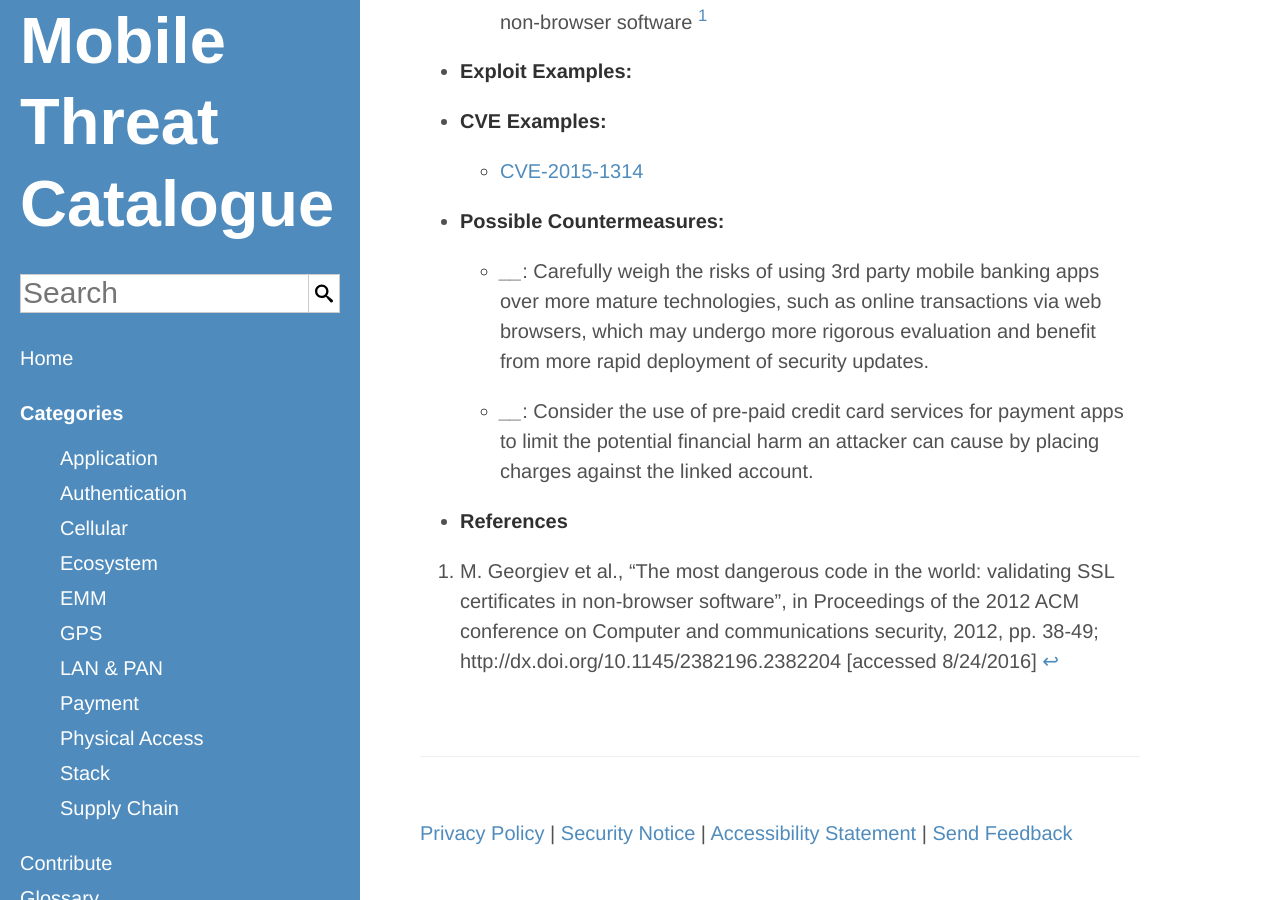
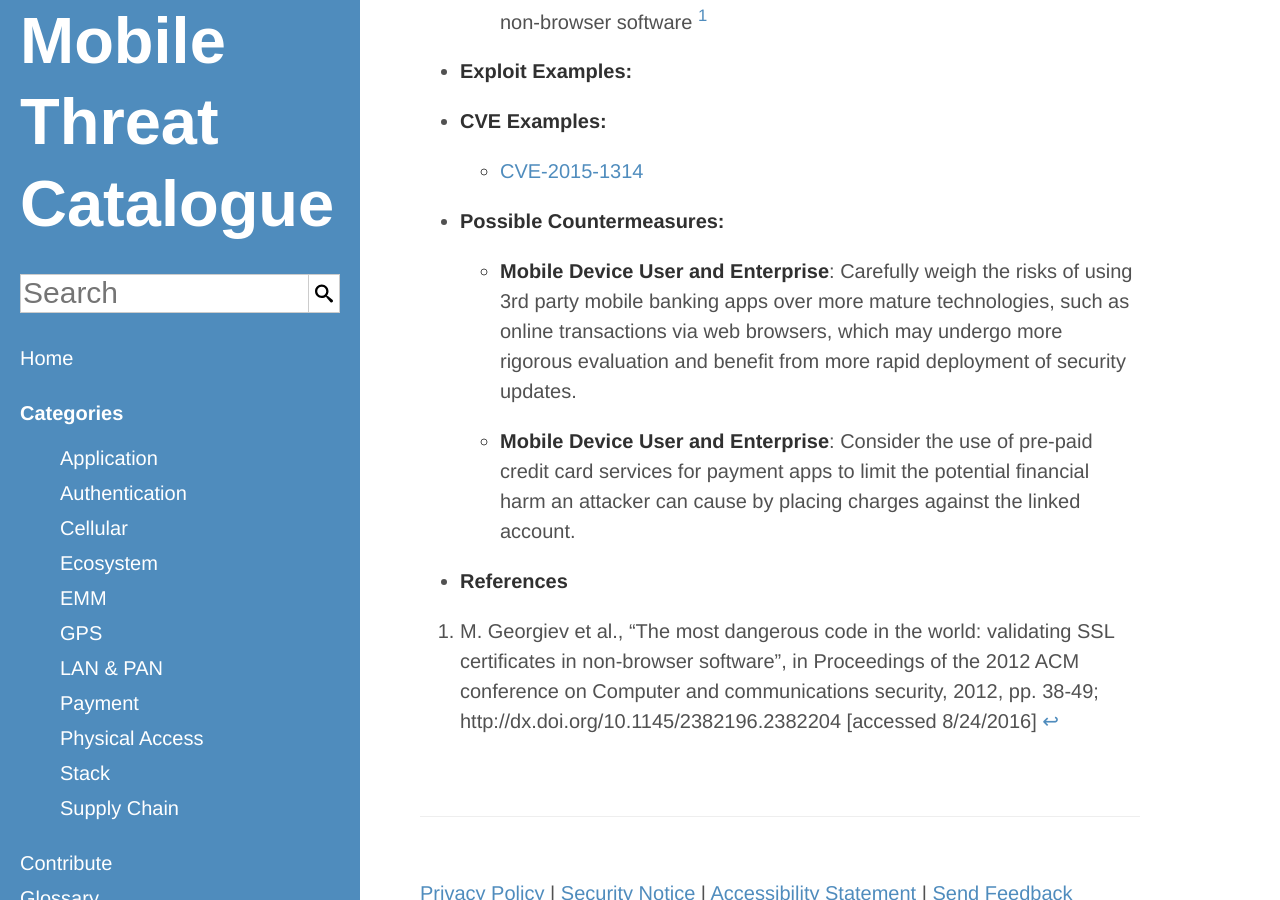
Before and after one commit to usnistgov/mobile-threat-catalogue, a Jekyll site: the page built from _payment-threats/PAY-3.md, in a window 1280 px wide and 900 px high, scrolled down 424 px. Built offline with Jekyll 4.4.1, drawn with Linux system fonts in a browser that asks for light colours.

Commit message:
#13: update countermeasures and actors

```diff
--- a/_payment-threats/PAY-3.md
+++ b/_payment-threats/PAY-3.md
@@ -8,7 +8,9 @@
     CVEExample: CVE-2015-1314
     PossibleCountermeasures:
         "Carefully weigh the risks of using 3rd party mobile banking apps over more mature technologies, such as online transactions via web browsers, which may undergo more rigorous evaluation and benefit from more rapid deployment of security updates.":
-            -
+            - Mobile Device User
+            - Enterprise
         "Consider the use of pre-paid credit card services for payment apps to limit the potential financial harm an attacker can cause by placing charges against the linked account.":
-            -
+            - Mobile Device User
+            - Enterprise
 ---
```
